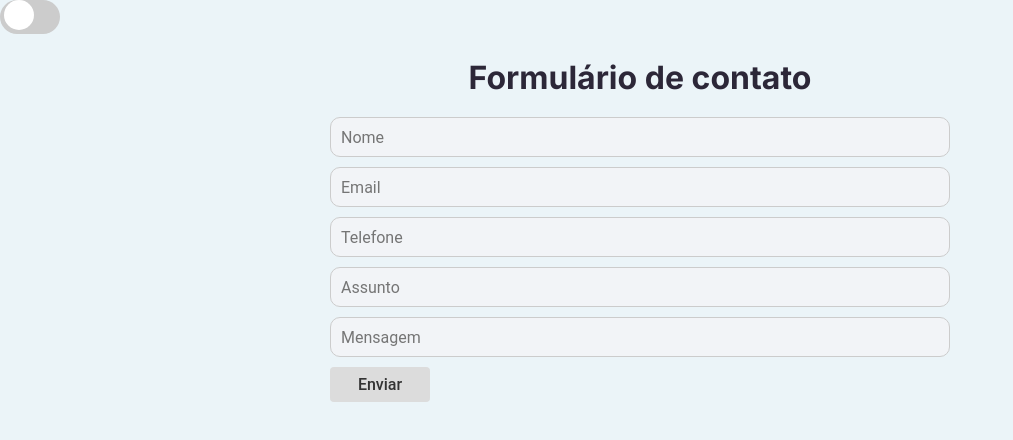
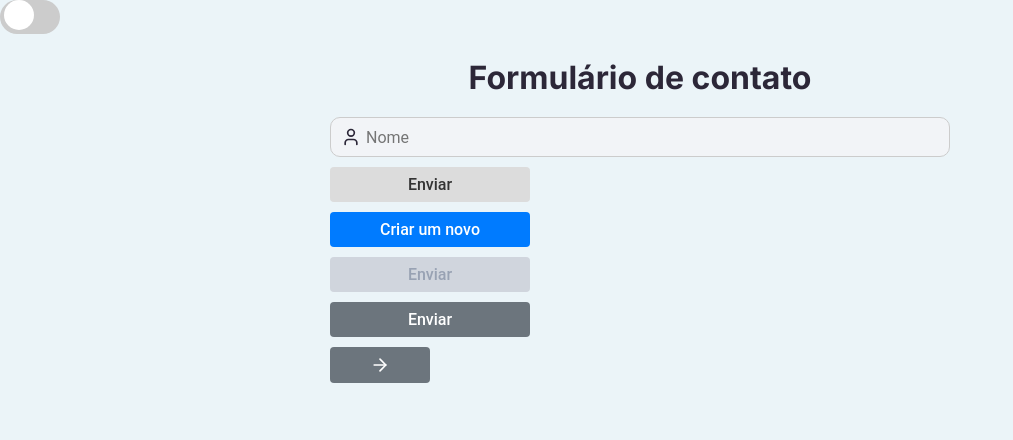
Before and after one commit to thaispng/form-front, a Next.js app: page / in a window 1280 px wide. Shown: the top 440 px of the page, without its empty margins (0-1013 px from the left). Built offline with nearby package versions, Linux system fonts and the light colour scheme.

Commit message:
feat: add component page form

```diff
--- a/src/components/form/index.js
+++ b/src/components/form/index.js
@@ -1,6 +1,8 @@
 import styled from "styled-components"
-import Input from "../input";
-import Button from "../button";
+import Input from '@/components/input/'
+import ButtonWrapper from '@/components/button/'
+import { ArrowRight } from 'lucide-react';
+import { User } from 'lucide-react';
 const FormContainer = styled.form`
     display: flex;
     flex-direction: column;
@@ -8,6 +10,8 @@ const FormContainer = styled.form`
     width: 50%;
     gap: 10px;
     padding: 10px;
+
+
 `;
 const Title = styled.h1`
     text-align: center;
@@ -18,12 +22,12 @@ export default function Form (){
     return(
         <FormContainer>
             <Title>Formulário de contato</Title>
-            <Input type="text" placeholder="Nome" />
-            <Input type="email" placeholder="Email" />
-            <Input type="tel" placeholder="Telefone" />
-            <Input type="text" placeholder="Assunto" />
-            <Input type="textarea" placeholder="Mensagem" />
-            <Button width="100px"  >Enviar</Button>
+            <Input placeholder="Nome" type="text" iconLeft={<User size={20}/>}/>
+            <ButtonWrapper  width="200px">Enviar</ButtonWrapper>
+            <ButtonWrapper variant="primary"  width="200px">Criar um novo</ButtonWrapper>
+            <ButtonWrapper variant="disabled"  width="200px">Enviar</ButtonWrapper>
+            <ButtonWrapper variant="secondary"  width="200px">Enviar</ButtonWrapper>
+            <ButtonWrapper variant="secondary"  width="100px" iconRight={<ArrowRight size={20} strokeWidth={2}  />}></ButtonWrapper>
         </FormContainer>
     )
 }
```
